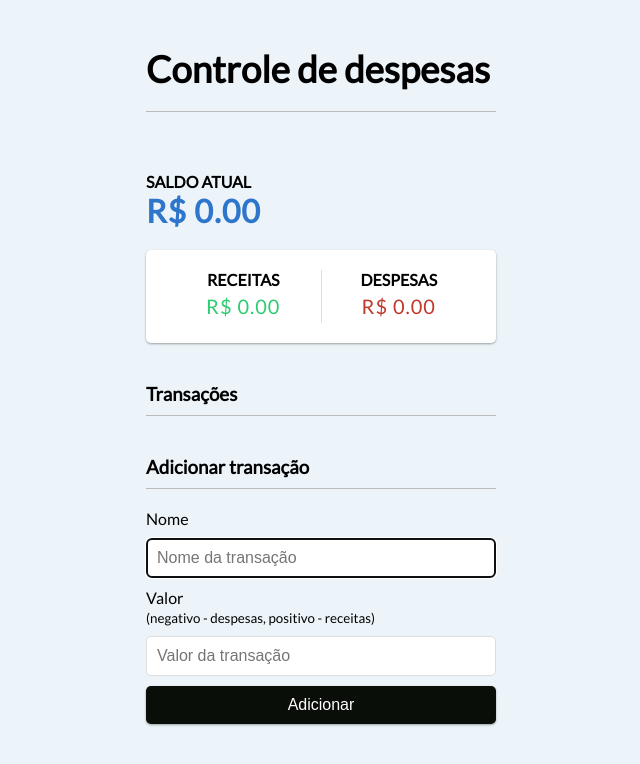
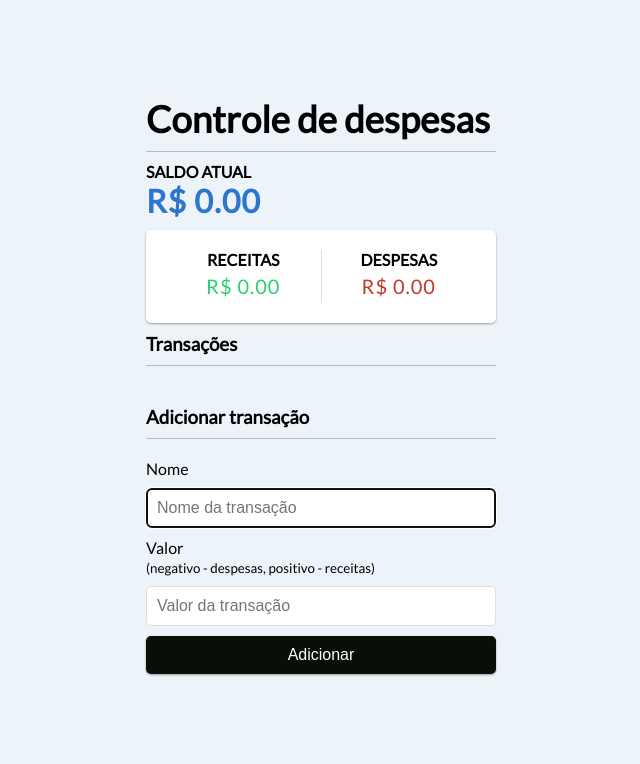
Before and after one commit to tenorionique/controle-financeiro, a website: page src/index.html in a window 1280 px wide. Shown: the whole page, without its empty margins (319-959 px from the left). Drawn offline with Linux system fonts and the light colour scheme.

Commit message:
fixing margins

```diff
--- a/src/index.html
+++ b/src/index.html
@@ -8,10 +8,8 @@
   <title>Controle de despesas</title>
 </head>
 <body>
-  <div class="container-first">
+  <main class="container">
     <h2>Controle de despesas</h2>
-  </div>
-  <main class="container">
     <h4>Saldo atual</h4>
     <h1 id="balance" class="balance">R$ 0.00</h1>
     <section class="inc-exp-container">
--- a/src/style.css
+++ b/src/style.css
@@ -36,13 +36,15 @@ h1 {
 h3 {
   border-bottom: 1px solid #bbb;
   padding-bottom: 10px;
-  margin: 40px 0 10px;
+  margin: 10px 0 10px;
 }
 
 h2 {
   font-size: 2.3rem;
-  padding-bottom: 20px;
+  padding-bottom: 10px;
   border-bottom: 1px solid #bbb;
+  margin-top: 0;
+  margin-bottom: 10px;
 }
 
 h4 {
@@ -57,7 +59,7 @@ h4 {
   padding: 20px;
   display: flex;
   justify-content: space-between;
-  margin: 20px 0;
+  margin: 10px 0;
 }
 
 .inc-exp-container > div {
```
